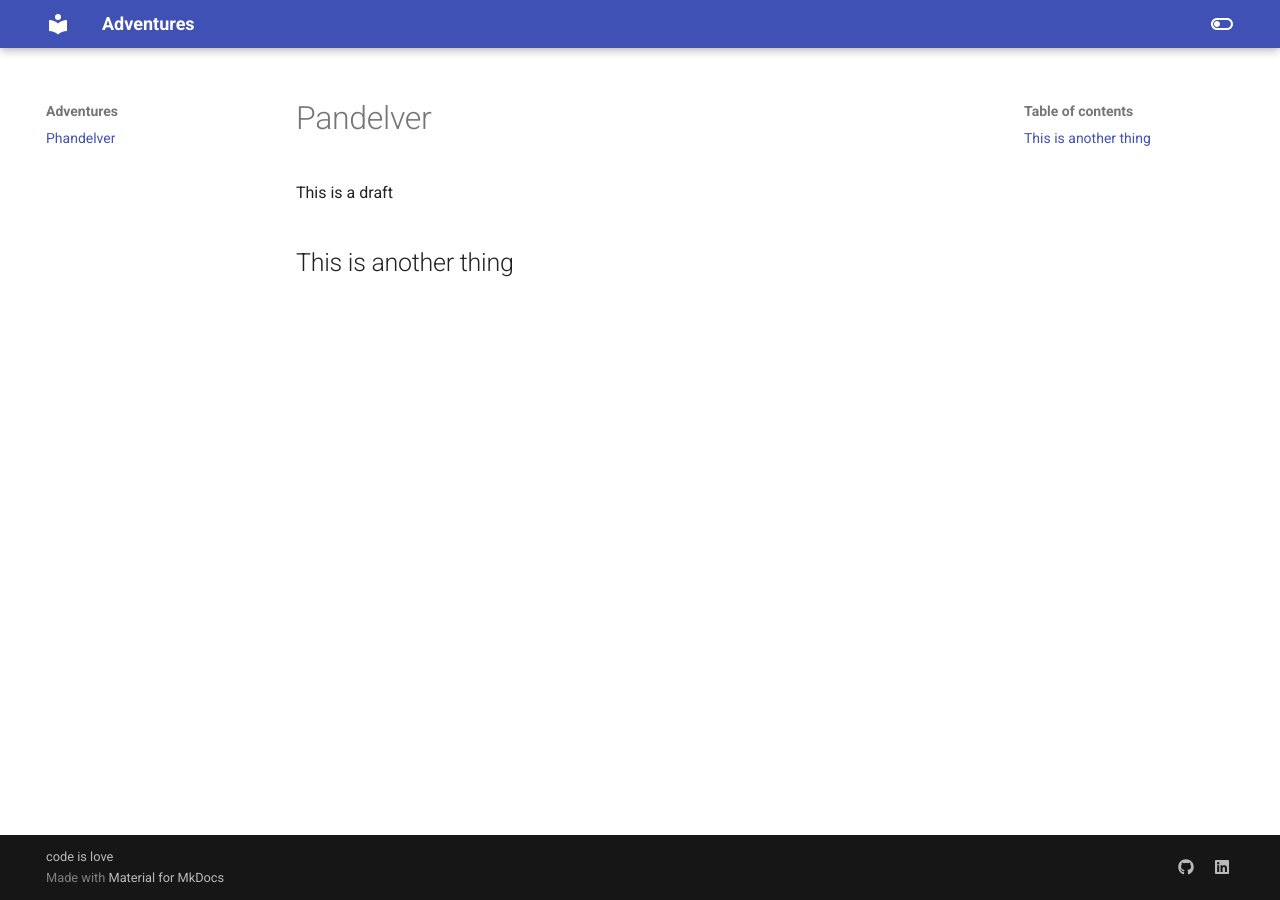
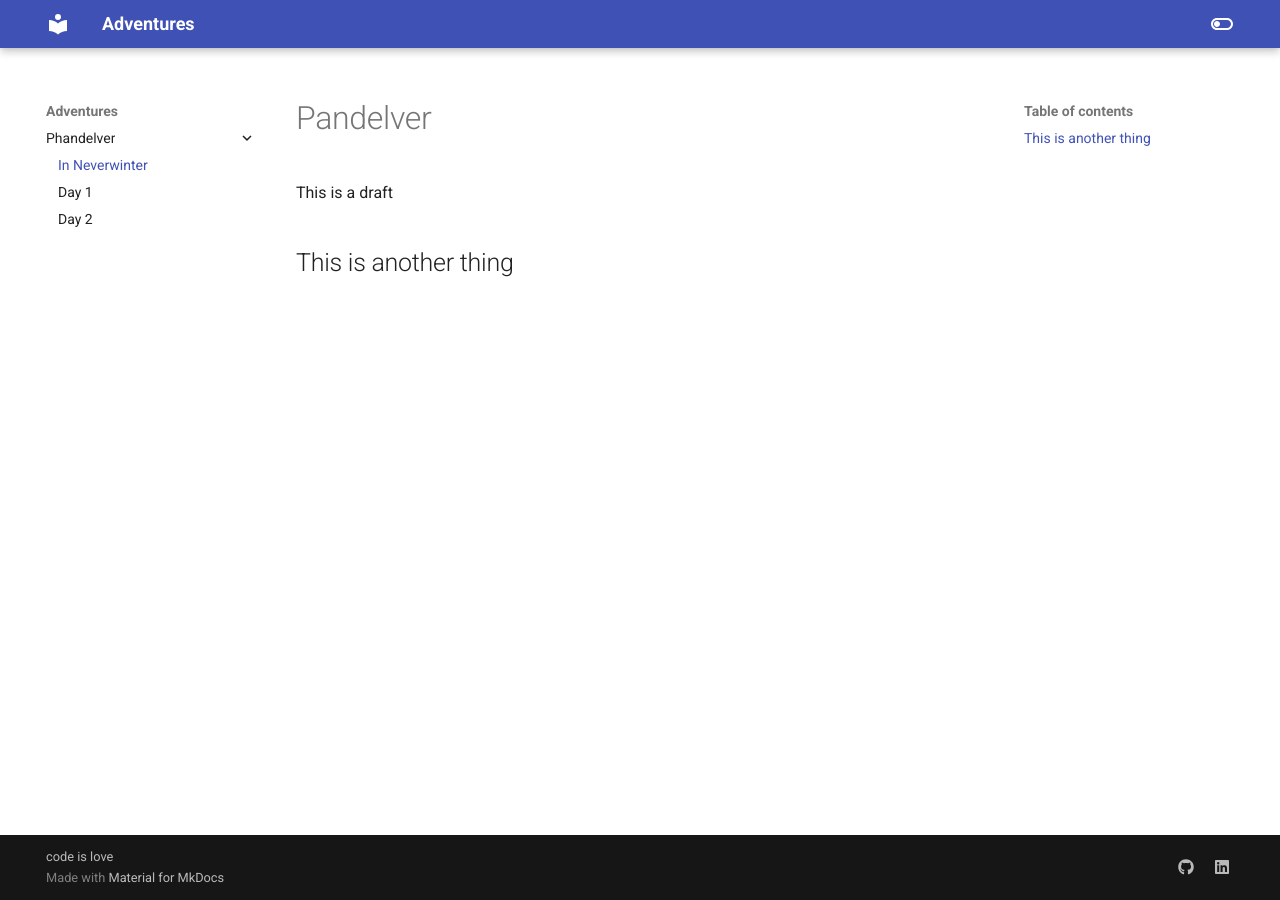
Before and after one commit to jonasmcferreira/adventures, an MkDocs documentation site: the page built from docs/phandelver-00.md, in a window 1280 px wide. Built offline with MkDocs 1.6.1 and Material for MkDocs 9.7.7, drawn with Linux system fonts in a browser that asks for light colours.

Commit message:
renamed docs/phandelver.md -> docs/phandelver-00.md added docs/phandelver-01.md added docs/phandelver-02.md modified mkdocs.yml

```diff
--- a/mkdocs.yml
+++ b/mkdocs.yml
@@ -1,7 +1,13 @@
 site_name: Adventures
 
 nav:
-    - Phandelver: phandelver.md
+    - Phandelver:
+      - In Neverwinter: phandelver-00.md
+      - Day 1: phandelver-01.md
+      - Day 2: phandelver-02.md
+
+
+
 
 theme:
   name: material
```
Also changed, not shown: docs/phandelver-01.md (added, +5 -0 lines), docs/phandelver-02.md (added, +5 -0 lines), docs/phandelver-00.md (renamed from docs/phandelver.md).
